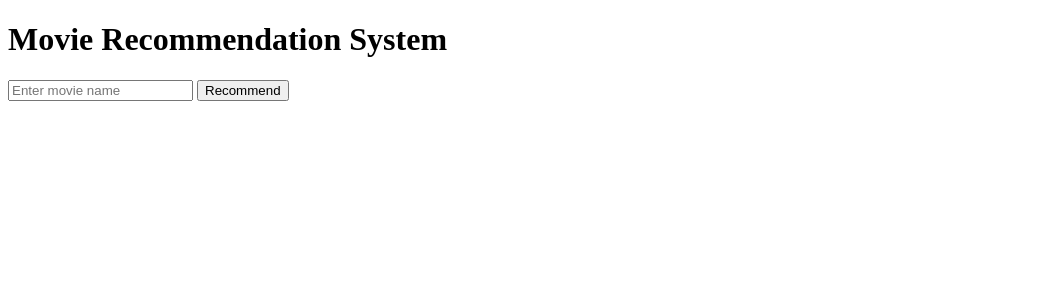
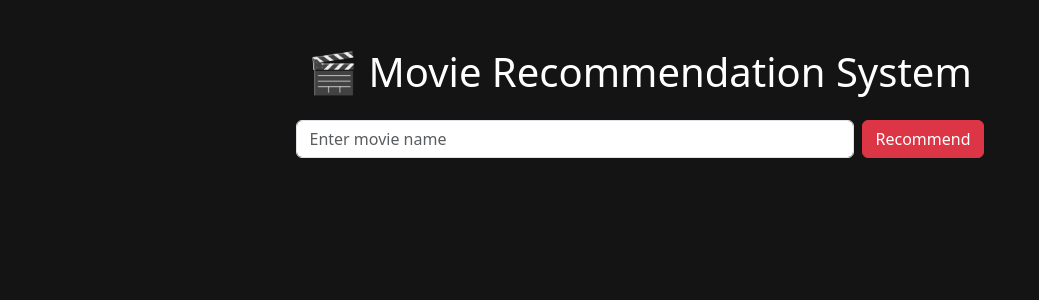
Before and after one commit to Yashvi75/movie-recommender, a Django app: page /recommend/ in a window 1280 px wide. Shown: the top 300 px of the page, without its empty margins (0-1039 px from the left). Run offline with Django 5.2, Linux system fonts and the light colour scheme; parts of the project's set-up code (start-up, migrations or seed data) failed here and were passed over.

Commit message:
Finalized movie recommendation system with Django integration, secured API keys, and improved UI

```diff
--- a/webapp/recommender/templates/index.html
+++ b/webapp/recommender/templates/index.html
@@ -2,25 +2,50 @@
 <html>
 <head>
     <title>Movie Recommender</title>
+    <link href="https://cdn.jsdelivr.net/npm/bootstrap@5.3.0/dist/css/bootstrap.min.css" rel="stylesheet">
+    <style>
+        body {
+            background-color: #141414;
+            color: white;
+        }
+        .movie-card {
+            text-align: center;
+        }
+        .movie-card img {
+            border-radius: 10px;
+            transition: transform 0.3s;
+        }
+        .movie-card img:hover {
+            transform: scale(1.05);
+        }
+    </style>
 </head>
 <body>
 
-<h1>Movie Recommendation System</h1>
+<div class="container mt-5">
 
-<form action="{% url 'recommend' %}" method="post">
-    {% csrf_token %}
-    <input type="text" name="movie" placeholder="Enter movie name" required>
-    <button type="submit">Recommend</button>
-</form>
+    <h1 class="text-center mb-4">🎬 Movie Recommendation System</h1>
 
-{% if recommendations %}
-    <h2>Recommended Movies:</h2>
-    <ul>
-        {% for movie in recommendations %}
-            <li>{{ movie }}</li>
-        {% endfor %}
-    </ul>
-{% endif %}
+    <form action="{% url 'recommend' %}" method="post" class="d-flex justify-content-center mb-5">
+        {% csrf_token %}
+        <input type="text" name="movie" class="form-control w-50 me-2" placeholder="Enter movie name" required>
+        <button type="submit" class="btn btn-danger">Recommend</button>
+    </form>
+
+    {% if movie_data %}
+        <h3 class="mb-4">Recommended Movies</h3>
+
+        <div class="row">
+            {% for name, poster in movie_data %}
+                <div class="col-md-2 movie-card mb-4">
+                    <img src="{{ poster }}" class="img-fluid">
+                    <p class="mt-2">{{ name }}</p>
+                </div>
+            {% endfor %}
+        </div>
+    {% endif %}
+
+</div>
 
 </body>
 </html>
--- a/webapp/recommender/views.py
+++ b/webapp/recommender/views.py
@@ -9,9 +9,12 @@ def home(request):
 def recommend_view(request):
     if request.method == 'POST':
         movie = request.POST.get('movie')
-        recommendations = recommend(movie)
+        names, posters = recommend(movie)
+
+        movie_data = zip(names, posters)
+
         return render(request, 'index.html', {
-            'recommendations': recommendations
+            'movie_data': movie_data
         })
 
     return render(request, 'index.html')
```
Also changed, not shown: webapp/recommender/utils.py (+33 -2 lines).
